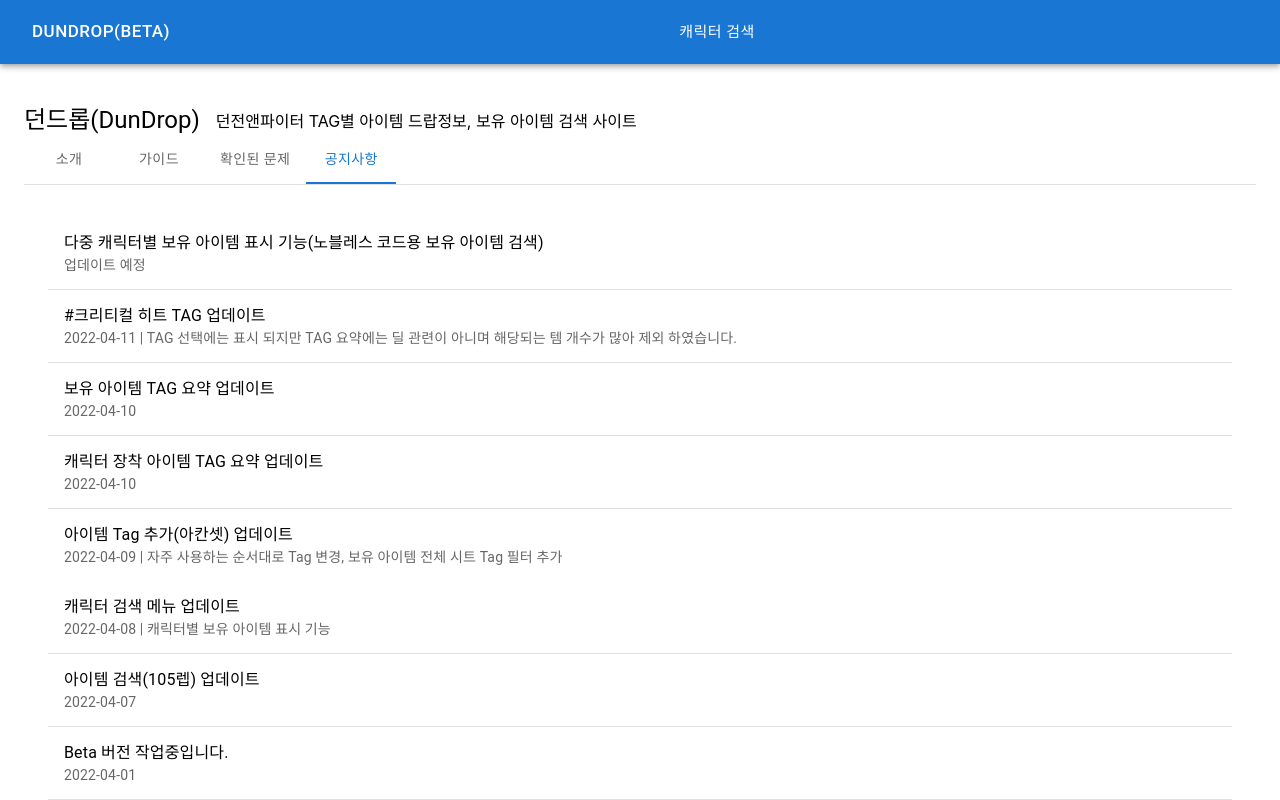
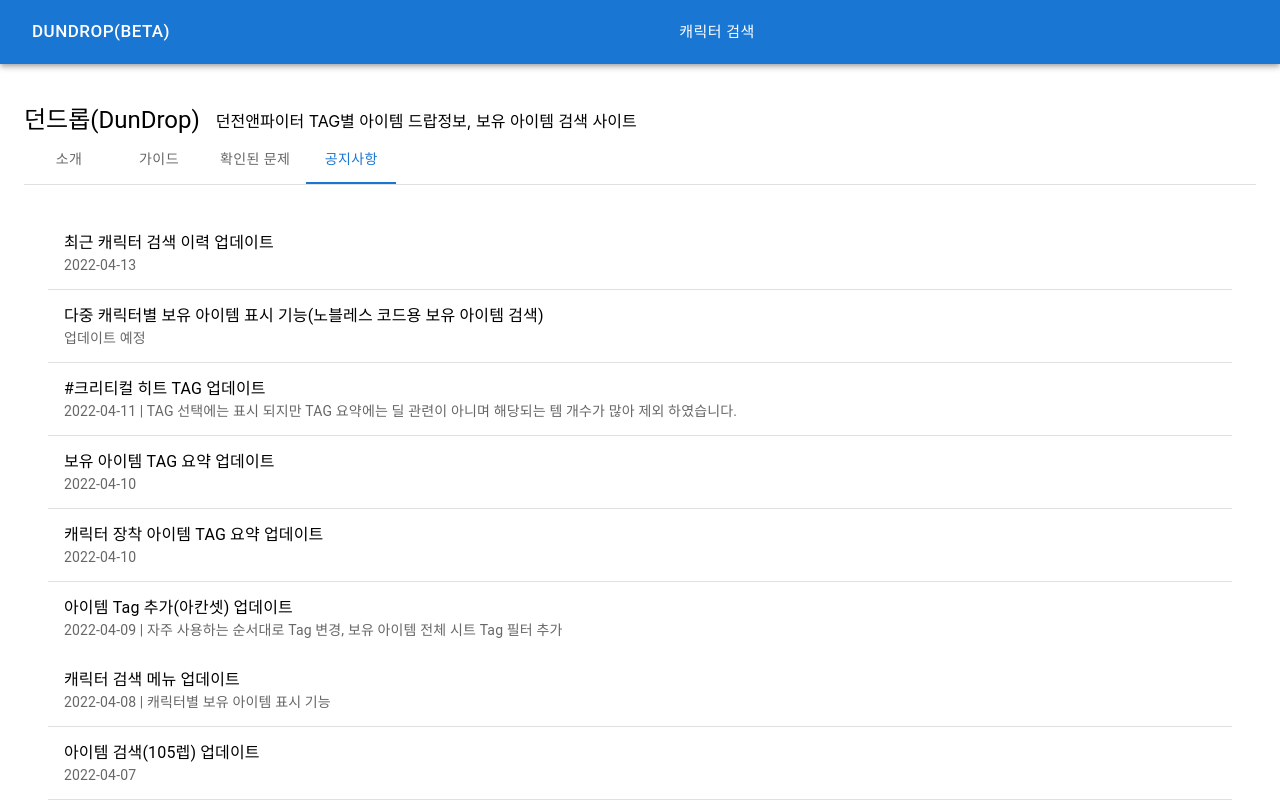
Before and after one commit to kjhss2/dundrop, a React (Create React App) app: page / in a window 1280 px wide. Both pictures are taken after a click on the tab "공지사항". Shown: the top 800 px of the page. Built offline with nearby package versions, Linux system fonts and the light colour scheme.

Commit message:
* 공지사항 업데이트

```diff
--- a/src/pages/Home.js
+++ b/src/pages/Home.js
@@ -106,6 +106,10 @@
         <TabPanel value={value} index={3}>
           <List component="nav" aria-label="mailbox folders">
             <ListItem>
+              <ListItemText primary="최근 캐릭터 검색 이력 업데이트" secondary="2022-04-13" />
+            </ListItem>
+            <Divider />
+            <ListItem>
               <ListItemText primary="다중 캐릭터별 보유 아이템 표시 기능(노블레스 코드용 보유 아이템 검색)" secondary="업데이트 예정" />
             </ListItem>
             <Divider />
```
